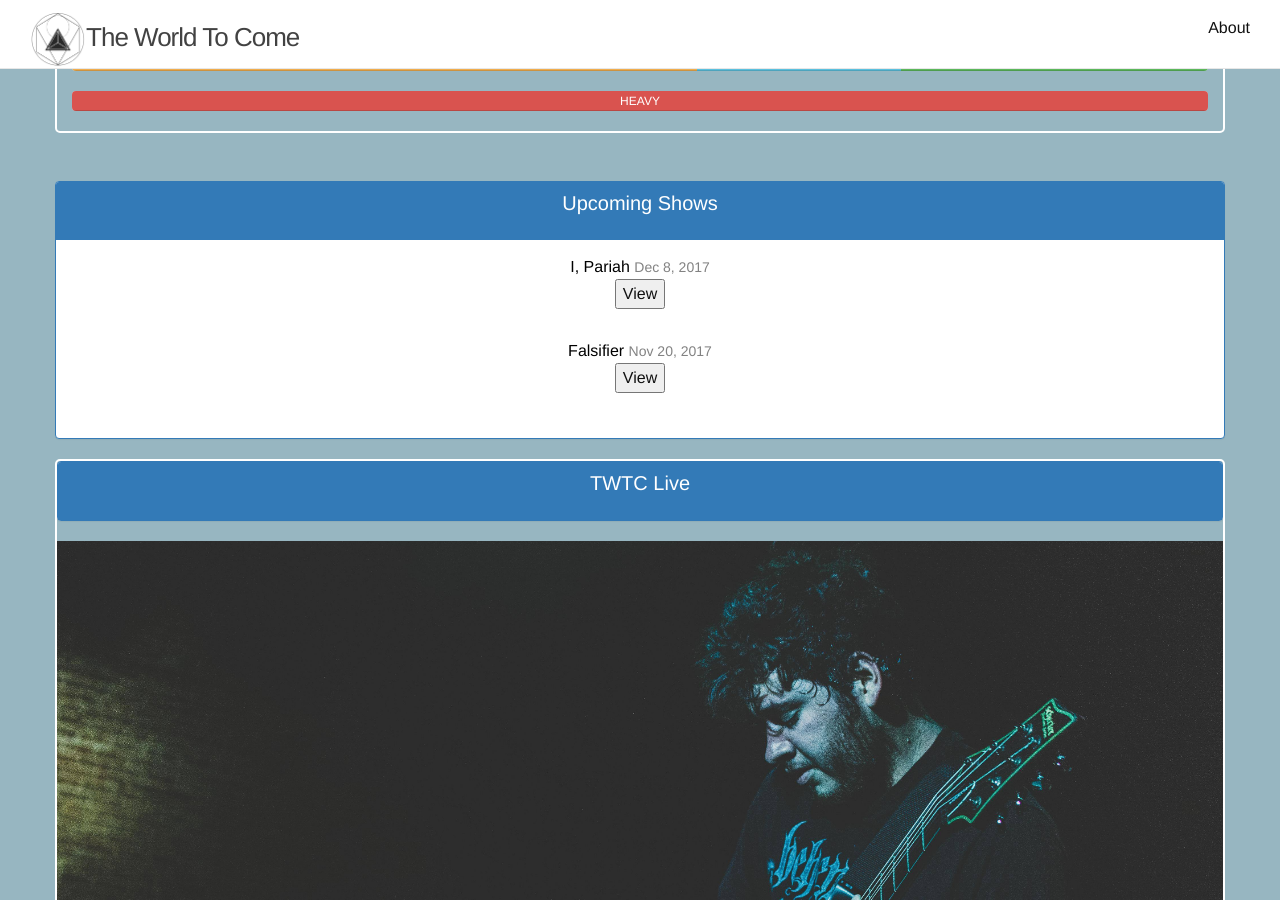
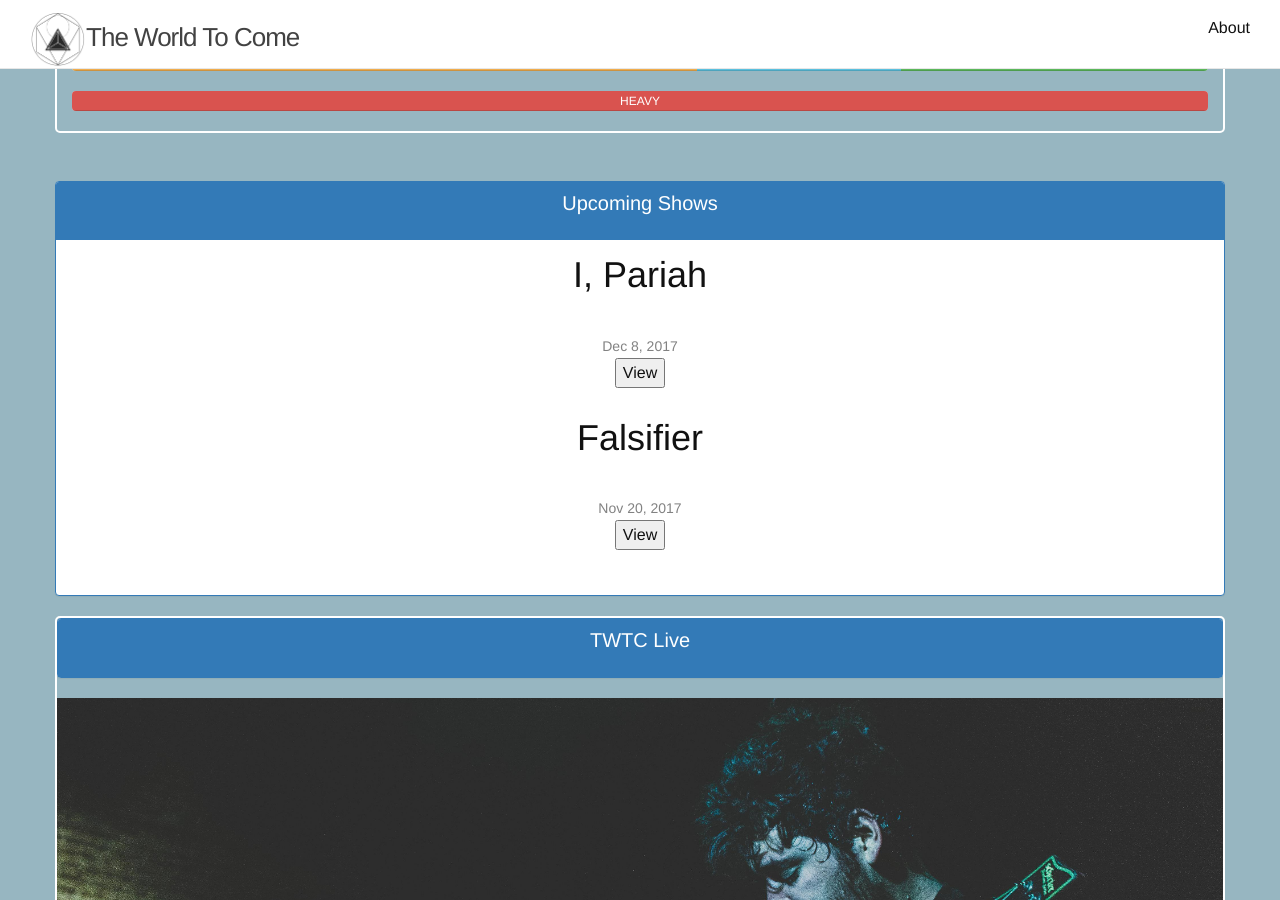
Before and after one commit to lamencha/lamencha.github.io, a Jekyll site: the page built from index.html, in a window 1280 px wide and 900 px high, scrolled down 1710 px. Built offline with Jekyll 4.4.1, drawn with Linux system fonts in a browser that asks for light colours; nearby versions of some CDN libraries.

Commit message:
shows txt change

```diff
--- a/index.html
+++ b/index.html
@@ -16,8 +16,8 @@ layout: default
     {% for post in site.posts %}
       <li>
           <!-- <a class="post-link" href="{{ post.url | prepend: site.baseurl }}">{{ post.title }}</a> -->
-          <a>{{ post.title }}</a>
-        </h2>
+          <h1>{{ post.title }}</h1>
+         <br>
         <span class="post-meta">{{ post.date | date: "%b %-d, %Y" }}</span>
         <br>
         <button data-toggle="collapse" data-target="#demo">View</button>
```
